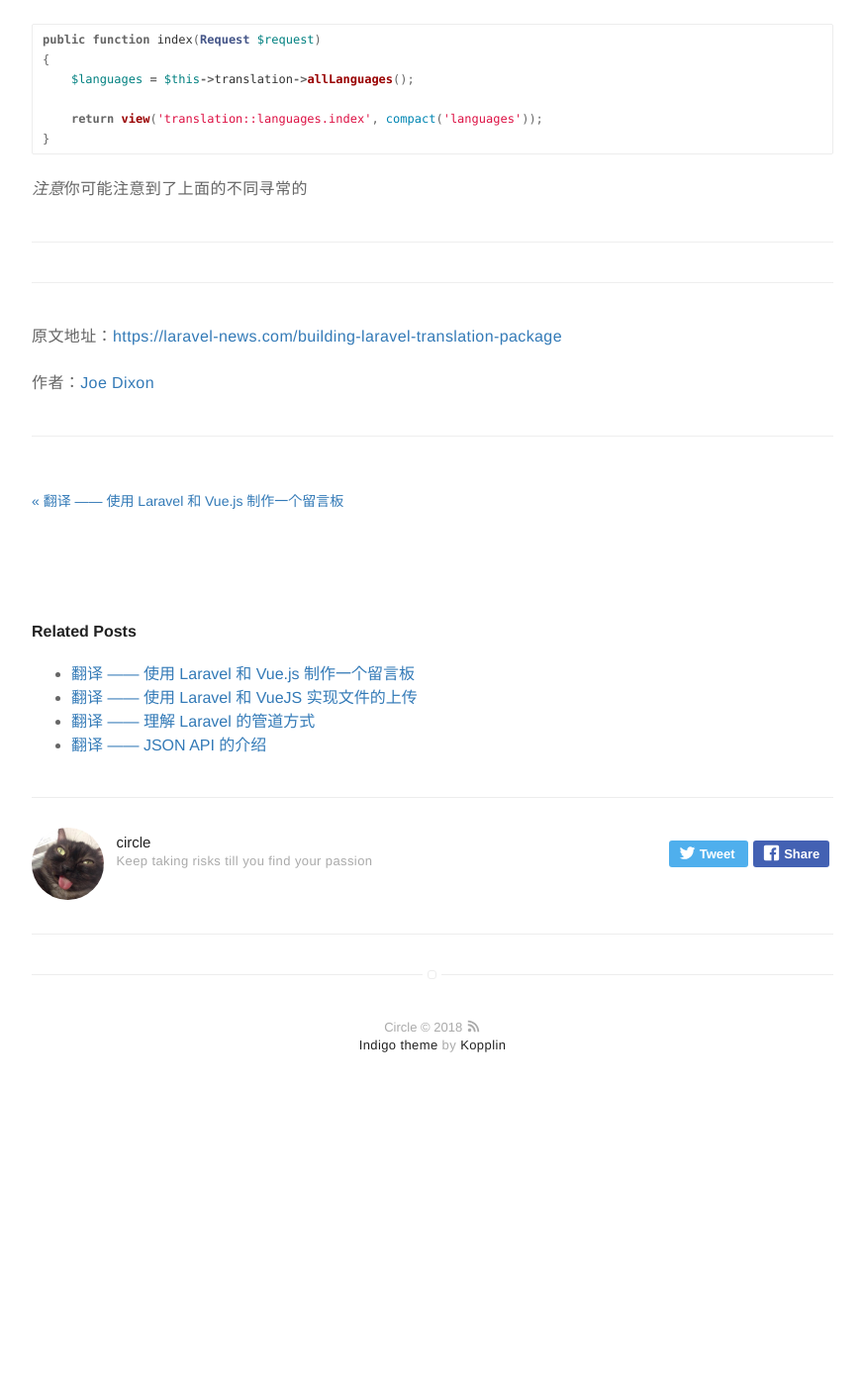
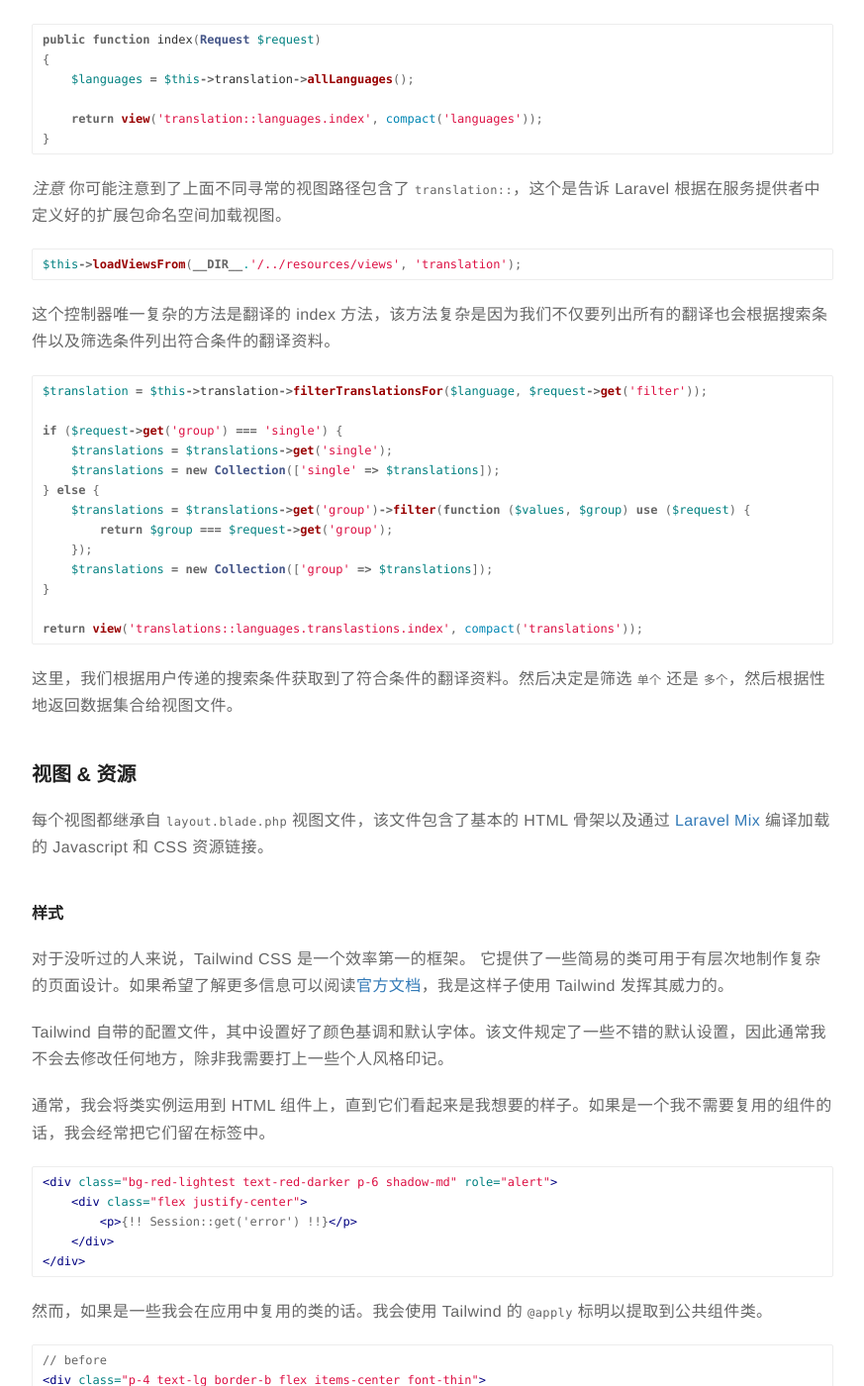
Before and after one commit to rust17/blog, a Jekyll site: the page built from _posts/2018-12-05-translation-building-a-laravel-translation-package.markdown, in a window 1280 px wide and 1400 px high, scrolled down 13380 px. Shown: the whole window at 99% size, without its empty margins (203-1076 px from the left). Built offline with Jekyll 4.4.1, drawn with Linux system fonts in a browser that asks for light colours; comment, search, counter and statistics services are not loaded; before the commit the page ends 14507 px from its top, so only the background shows below that; some of the changed text lies outside the part shown.

Commit message:
update translation-building-a-laravel-translation-package

````diff
--- a/_posts/2018-12-05-translation-building-a-laravel-translation-package.markdown
+++ b/_posts/2018-12-05-translation-building-a-laravel-translation-package.markdown
@@ -530,7 +530,123 @@ public function index(Request $request)
 }
 ```
 
-*注意*你可能注意到了上面的不同寻常的
+*注意* 你可能注意到了上面不同寻常的视图路径包含了 `translation::`，这个是告诉 Laravel 根据在服务提供者中定义好的扩展包命名空间加载视图。
+
+```php
+$this->loadViewsFrom(__DIR__.'/../resources/views', 'translation');
+```
+
+这个控制器唯一复杂的方法是翻译的 index 方法，该方法复杂是因为我们不仅要列出所有的翻译也会根据搜索条件以及筛选条件列出符合条件的翻译资料。
+
+```php
+$translation = $this->translation->filterTranslationsFor($language, $request->get('filter'));
+
+if ($request->get('group') === 'single') {
+    $translations = $translations->get('single');
+    $translations = new Collection(['single' => $translations]);
+} else {
+    $translations = $translations->get('group')->filter(function ($values, $group) use ($request) {
+        return $group === $request->get('group');
+    });
+    $translations = new Collection(['group' => $translations]);
+}
+
+return view('translations::languages.translastions.index', compact('translations'));
+```
+这里，我们根据用户传递的搜索条件获取到了符合条件的翻译资料。然后决定是筛选 `单个` 还是 `多个`，然后根据性地返回数据集合给视图文件。
+
+### 视图 & 资源
+
+每个视图都继承自 `layout.blade.php` 视图文件，该文件包含了基本的 HTML 骨架以及通过 [Laravel Mix](https://laravel.com/docs/5.7/mix) 编译加载的 Javascript 和 CSS 资源链接。
+
+#### 样式
+
+对于没听过的人来说，Tailwind CSS 是一个效率第一的框架。 它提供了一些简易的类可用于有层次地制作复杂的页面设计。如果希望了解更多信息可以阅读[官方文档](https://tailwindcss.com/docs/what-is-tailwind/)，我是这样子使用 Tailwind 发挥其威力的。
+
+Tailwind 自带的配置文件，其中设置好了颜色基调和默认字体。该文件规定了一些不错的默认设置，因此通常我不会去修改任何地方，除非我需要打上一些个人风格印记。
+
+通常，我会将类实例运用到 HTML 组件上，直到它们看起来是我想要的样子。如果是一个我不需要复用的组件的话，我会经常把它们留在标签中。
+
+```html
+<div class="bg-red-lightest text-red-darker p-6 shadow-md" role="alert">
+    <div class="flex justify-center">
+        <p>{!! Session::get('error') !!}</p>
+    </div>
+</div>
+```
+
+然而，如果是一些我会在应用中复用的类的话。我会使用 Tailwind 的 `@apply` 标明以提取到公共组件类。
+
+```html
+// before
+<div class="p-4 text-lg border-b flex items-center font-thin">
+    { {__('translation::languages.languages') } }
+</div>
+
+// after
+.panel-header {
+    @apply p-4 text-lg border-b flex items-center font-thin
+}
+
+<div class="panel-header">
+    { {__('translation::languages.languages') } }
+</div>
+```
+
+在[上一篇文章](https://laravel-news.com/laravel-translation-package-frontend)中，我解释了如何将 PortCSS 和 Tailwind 风格的 PortCSS 作为插件嵌入到 Laravel Mix 的编译管道中。当这个插件运行的时候，它将寻找项目中 `@apply` 标明的部分，从实例中抽取出并注入到所包含的类当中。
+
+下面这张图展示了我用 Tailwind 创建的用户界面风格。
+
+#### Javascript
+
+正如前面提到的那样，在这个扩展包里面我们打算让后端参与许多繁重的工作。这样，我们就可以专注于使用 Javascript 来提升用户体验了。
+
+翻译是一项烦人的工作，因此我们必须确保此扩展包对于我们的用户来说经可能地可靠，操作人性化。我能想到的一个使用 Javascript 帮助提升体验的地方就是当用户浏览翻译列表的时候自动保存内容。这个提升减少了一个额外不必要的点击按钮和一次页面刷新。为了进一步提升用户体验，我们将新建一个虚拟提示以让用户知道他们将要做出的改变。
+
+我们将新建一个 Vue 组件叫做 `TranslationInput` 以实现该功能。
+
+```js
+export default {
+    props: ['initialTranslation', 'language', 'group', 'translationKey', 'route'],
+
+    data: function() {
+        return {
+            isActive: false,
+            hasSaved: false,
+            hasErrored: false,
+            isLoading: false,
+            hasChanged: false,
+            translation: this.initialTranslation
+        }
+    },
+    ....
+}
+```
+
+在这里，我们定义的组件应该接收 `initialTranslation`、`language`、`group`、`translationKey` 和 `route` 作为无论什么时候都能用到的属性。这些属性提供了所有需要用到的数据，这些数据用于提供给保存翻译的 `update` 路由。
+
+数据属性设置了一些组件的状态。需要指出的是我们设置了 `translation` 为 `initialTranslation` 传递给组件的值。
+
+在组件模板里，我们把 `translation` 属性的值绑定到输入框。
+
+```html
+<textarea
+    v-model="translation"
+    v-bind:class="{ active: isActive }"
+    v-on:focus="setActive"
+    v-on:blur="storeTranslation"
+></textarea>
+```
+
+另外，当数据对象里的 `isActive` 属性为真时，我们将输入框的类切换为已激活状态。当输入框聚焦的时候，`setActive` 方法监听着该属性的变化。
+
+当用户从输入框导航过来的时候，我们需要调用我们的 `update` 方法并将用户的修改过的数据发送。
+
+```js
+setActive: function() {
+    this.isActive = true;
+},
+```
 
 ---
 ---
````
